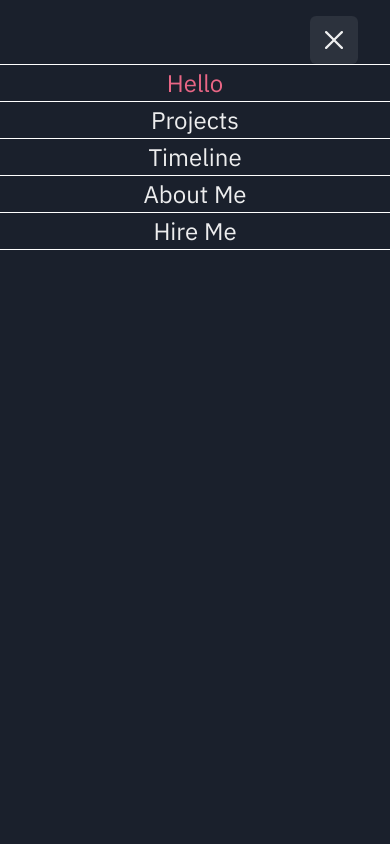
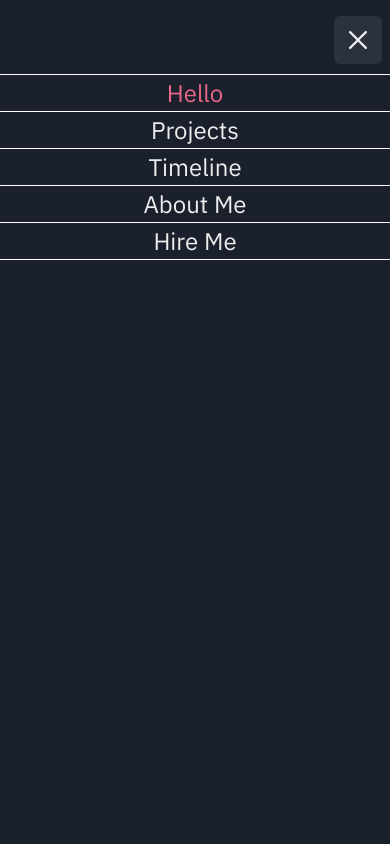
Before and after one commit to kerstin97/portfolio, a Next.js app in the folder portfolio/: page / in a window 390 px wide. Both pictures are taken after a click on the button 342 px from the left and 40 px from the top of the page. Shown: the top 844 px of the page. Built offline with nearby package versions, Linux system fonts and the light colour scheme.

Commit message:
Finish mobile nav

```diff
--- a/portfolio/components/leftSection.js
+++ b/portfolio/components/leftSection.js
@@ -9,7 +9,7 @@ export default function LeftSection(props) {
     return (
         <VStack className="leftSection" display={['none','none','flex','flex']} pb="50px" pt="20px" justifyContent="space-between" flexDir="column">
             <Logo fill={props.isDark ? "#fff" : "#000"} alt="Logo"/>
-            <Social/>
+            <Social direction="column"/>
             <Image src={"images/theme.svg"} width="40px" alt="mode" onClick={props.toggleColorMode}/>
         </VStack>
 
--- a/portfolio/components/navigation.js
+++ b/portfolio/components/navigation.js
@@ -1,7 +1,9 @@
-import { VStack,Text, Link, IconButton, Flex } from '@chakra-ui/react';
+import { VStack,Text, Link, IconButton, Flex, Image, Center, Box } from '@chakra-ui/react';
 import React, { useEffect, useState } from 'react';
 import { useRouter } from 'next/router';
 import { CloseIcon, HamburgerIcon } from '@chakra-ui/icons';
+import Social from './social';
+import Logo from './svgs/logo';
 
 
 export default function Navigation(props) {
@@ -85,23 +87,31 @@ export default function Navigation(props) {
                 <Link onClick={() => setSelected('#hireme')} fontSize="2xl" style={router.asPath ==="/#hireme" ? style : null}>Hire Me</Link>
             </VStack>
 
+            <Flex display={['flex','flex','none','none']} position="fixed" top="0" justifyContent="space-between" alignItems="center" width="100%"
+                bgColor={props.isDark ? "#1A202C" : "#eabebe"}
+            >
+                <Box paddingTop="15"><Logo fill={props.isDark ? "#fff" : "#000"} alt="Logo"/></Box>
+
+                <Center><Social direction="row"/></Center>
                 <Flex>
+                    <Image src={"images/theme.svg"} width="40px" alt="mode" onClick={props.toggleColorMode}/>
                     <IconButton
                         aria-label="Open Menu"
                         size="lg"
                         mr={2}
+                        ml={2}
                         icon={<HamburgerIcon />}
-                    display={['flex','flex','none','none']}
-                    position="fixed"
-                    top="1rem"
-                    right="1rem"
+
                         onClick={()=>changeDisplay('flex')}
                     />
                 </Flex>
 
 
+            </Flex>
+
+
             <Flex
-                w="100vw"
+                w="100%"
                 h="100vh"
                 bgColor={props.isDark ? "#1A202C" : "#eabebe"}
                 zIndex={30}
@@ -115,7 +125,7 @@ export default function Navigation(props) {
                 <Flex justify="flex-end">
                     <IconButton
                         mt="1rem"
-                        mr="2rem"
+                        mr={2}
                         aria-label="Close Menu"
                         size="lg"
                         icon={
@@ -128,6 +138,7 @@ export default function Navigation(props) {
                 <Flex
                     flexDir="column"
                     align="center"
+                    pt="10px"
                 >
                     <Link onClick={() => selectMobile('#')}  fontSize="2xl" borderTop="1px solid #fff" borderBottom="1px solid #fff" width="100%" textAlign="center" style={router.asPath ==="/#" || router.asPath ==="/" ? mobileActive : null}>Hello</Link>
                     <Link onClick={() => selectMobile('#projects')} fontSize="2xl" borderBottom="1px solid #fff" textAlign="center" width="100%"  style={router.asPath ==="/#projects" ? mobileActive : null}>Projects</Link>
--- a/portfolio/components/social.js
+++ b/portfolio/components/social.js
@@ -1,11 +1,11 @@
-import {VStack, Link, Image} from '@chakra-ui/react';
+import {Stack, Link, Image} from '@chakra-ui/react';
 
-export default function Social() {
+export default function Social(props) {
   return (
-        <VStack spacing={4} align={'center'} maxW={'md'} w={'full'}>
+        <Stack direction={props.direction} spacing={4} align={'center'} maxW={'md'} w={'full'}>
             <Link href={"https://www.instagram.com/kersoleynsta/"} isExternal><Image src="images/instagram.svg" height="30px" alt="instagram"/></Link>
             <Link href={"https://www.facebook.com/kelly.rich.12"} isExternal><Image src="images/facebook.svg" height="30px" alt="facebook"/></Link>
             <Link href={"https://www.linkedin.com/in/kerstin-reichinger-b04130203/"} isExternal><Image src="images/linkedin.svg" height="30px" alt="linkedin"/></Link>
-        </VStack>
+        </Stack>
   );
 }
--- a/portfolio/components/svgs/logo.js
+++ b/portfolio/components/svgs/logo.js
@@ -6,7 +6,7 @@ function Logo(props) {
       xmlns="http://www.w3.org/2000/svg"
       width={108.432}
       height={74.185}
-      viewBox="0 0 100 100"
+      viewBox="0 0 120 120"
       {...props}
     >
       <defs>
--- a/portfolio/pages/index.js
+++ b/portfolio/pages/index.js
@@ -51,7 +51,7 @@ export default function Home() {
               background={isDark ? "linear-gradient(180deg, rgba(26,32,44,1) 0%, rgba(49,55,66,1) 49%, rgba(27,33,45,1) 100%)" : "linear-gradient(180deg, rgba(255,255,255,1) 0%, rgba(233,102,110,0.3981967787114846) 49%, rgba(255,255,255,1)"}
             />
         </VStack>
-        <Navigation isDark={isDark}/>
+        <Navigation isDark={isDark} toggleColorMode={toggleColorMode}/>
           {/*<Grid
             h="200px"
             templateRows="repeat(2, 1fr)"
```
Lines whose indentation alone changed are shown as unchanged.
